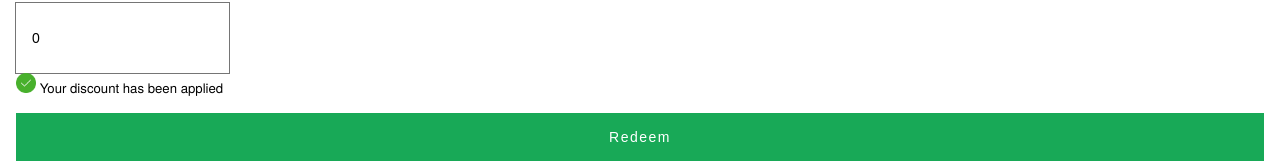
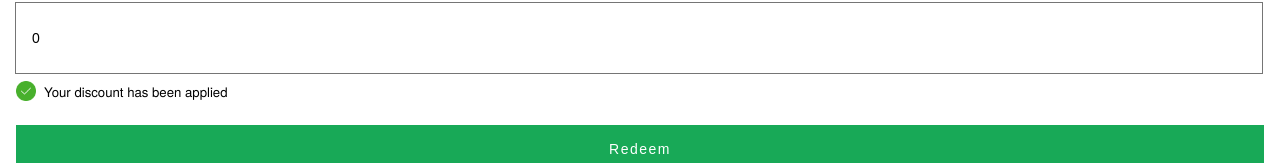
Before and after one commit to Mahdisahar/code-collective-client, a React (Create React App) app: page /checkout in a window 1280 px wide. Both pictures are taken after a click on the button "Redeem". Shown: the part 350-513 px from the top of the page. Built offline with nearby package versions, Linux system fonts and the light colour scheme; no server answers.

Commit message:
Fix errors in spacing

```diff
--- a/src/pages/CheckoutPage/CheckoutPage.jsx
+++ b/src/pages/CheckoutPage/CheckoutPage.jsx
@@ -22,16 +22,16 @@ function CheckoutPage() {
   };
 
 
-  const [points, setPoints] = useState(1000); // TODO: should come from the backend
+  const [points, setPoints] = useState(1000); // get the value from backend
   const [redeemPoints, setRedeemPoints] = useState(0);
   const [discountApplied, setDiscountApplied] = useState(false); // State to track if discount has been applied
-  const [totalPrice, setTotalPrice] = useState(76.16); // TODO: Should come from backend
+  const [totalPrice, setTotalPrice] = useState(76.16); // get the value from backend
   const [discountValue, setDiscountValue] = useState(0);
 
   const handleRedeemPoints = () => {
 
     // set points to price
-     const discount = redeemPoints * 0.25; // TODO: what is the value of 1 point?
+     const discount = redeemPoints * 0.0025; // what is the value of 1 point? eg  1000 points = $2.5
      const updatedTotalPrice = totalPrice - discount;
 
     setDiscountValue(discount);
@@ -60,6 +60,9 @@ function CheckoutPage() {
     getcheckout();
   }, []);
 
+  const toUpperCase = (str) => {
+    return str.toUpperCase();
+  }
 
   return (
     <>
@@ -143,7 +146,7 @@ function CheckoutPage() {
                   onChange={handleInputChange}
                 ></input>
 
-                {discountApplied && <p> <img
+                {discountApplied && <p className="checkout-page__disc-message"> <img
                     src={check}
                     alt="check-icon"
                     className="checkout-page__icon"
@@ -177,19 +180,19 @@ function CheckoutPage() {
                             {checkout.title}
                           </p>
                           <p className='checkout-page__prod-type'>
-                            {checkout.product}
+                            {toUpperCase(checkout.product)}
                           </p>
                           <div className='checkout-page__row-1'>
                             <p className='checkout-page__vol'>
                               {checkout.volum}
                             </p>
                             <p className='checkout-page__qty'>
-                              {checkout.quantity}
+                              QTY:{checkout.quantity}
                             </p>
                           </div>
                         </div>
                       </div>
-                      <p className='checkout-page__price'>{checkout.price}</p>
+                      <p className='checkout-page__price'>${checkout.price}</p>
                     </div>
                     <div className='checkout-page__row-2'>
                       <img
--- a/src/pages/CheckoutPage/CheckoutPage.scss
+++ b/src/pages/CheckoutPage/CheckoutPage.scss
@@ -112,7 +112,6 @@ font-weight: $font-weight-semi-bold;
 &__code {
   flex: 1 1 0%;
   border-radius: 0px;
-  // color: rgb(26, 26, 26);
   border: 1px solid rgb(117, 117, 117);
   padding: 1.375rem 1rem;
   min-height: 72px;
@@ -121,6 +120,7 @@ font-weight: $font-weight-semi-bold;
   font-size: 0.875rem;
   line-height: 1.625;
   letter-spacing: 0.5px;
+  width: 100%;
 }
 
 &__voucher-info {
@@ -188,6 +188,13 @@ font-weight: $font-weight-semi-bold;
   align-items: center;
   gap:0.5rem;
 }
+
+&__disc-message {
+  display: flex;
+  align-items: center;
+  padding: 0.5rem 0;
+gap: 0.5rem;
+}
 }
 
 .checkout-header {
```
